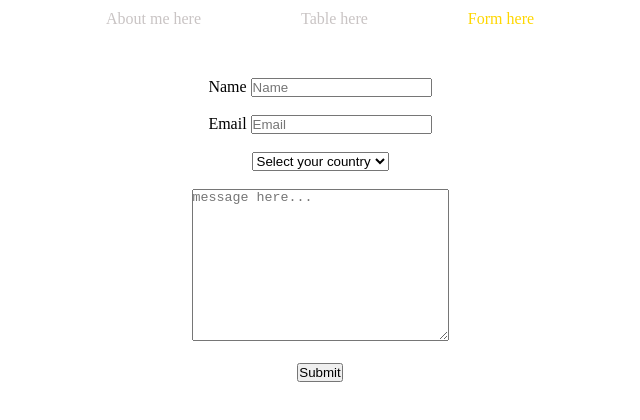
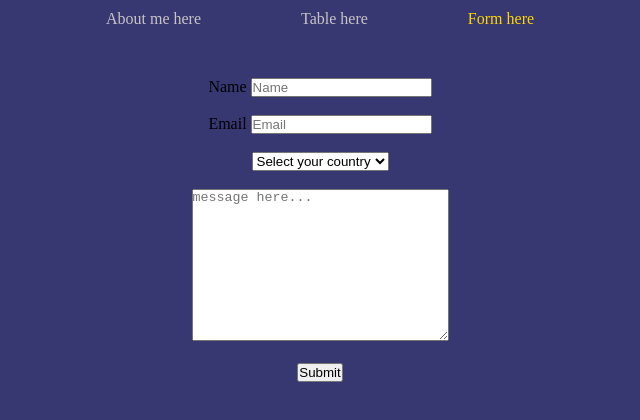
Before and after one commit to holayide/ass-A-devCareer-, a plain HTML site: page form.html in a window 1280 px wide. Shown: the whole page, without its empty margins (320-960 px from the left). Drawn offline with Linux system fonts and the light colour scheme.

Commit message:
change color

```diff
--- a/style.css
+++ b/style.css
@@ -4,9 +4,8 @@
   box-sizing: border-box;
 }
 
-.about-container {
+body {
   background-color: rgb(55, 55, 114);
-  /* height: 100vh; */
 }
 
 a {
```
